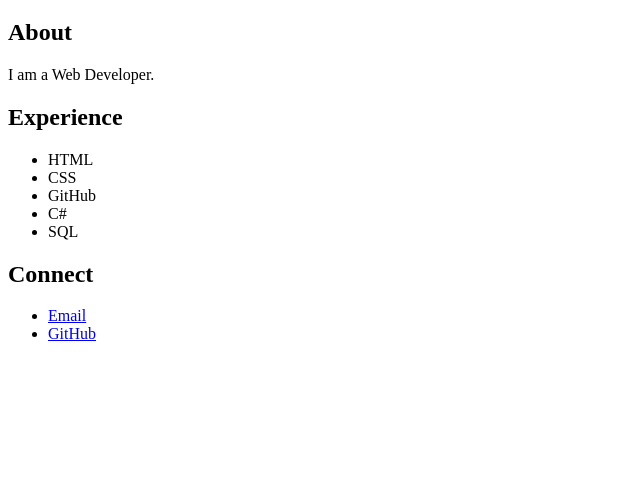
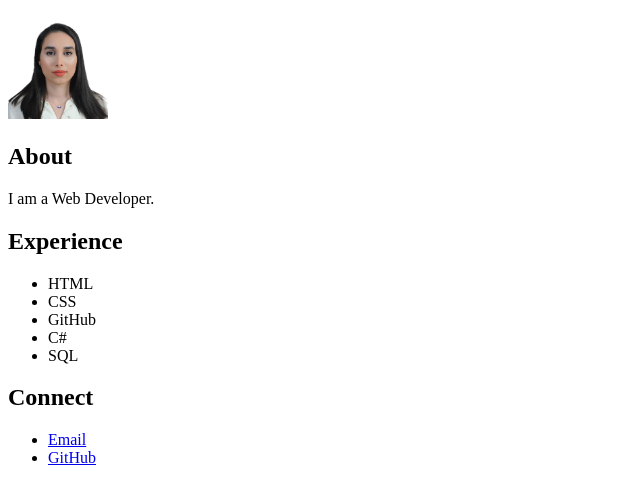
Before and after one commit to MaedeGholipourNozari/Maede-Haumea, a plain HTML site: page index.html in a window 1280 px wide. Shown: the part 61-562 px from the top of the page, without its empty margins (0-640 px from the left). Drawn offline with Linux system fonts and the light colour scheme.

Commit message:
html boilerplate and html markup done

```diff
--- a/index.html
+++ b/index.html
@@ -1,18 +1,26 @@
 <!DOCTYPE html>
-<html lang="en">
+
+<html>
     <head>
         <meta charset="UTF-8">
-    <meta name="viewport" content="width=<device-width>, initial-scale=1.0">
-    <title>Document</title>
+        <meta name="keywords" content="HTML, CSS, JavaScript">
+        <title>
+            My First Haumea Website
+        </title>
     </head>
     <body>
+
         <h1>Maede gholipour</h1>
-
+        <img src="/Images/061191(1402.02.24).jpg"  alt="My Picture" width="100px" height="100px">
         <!-- About -->
+        <section id="About">
             <h2>About</h2>
             <p>I am a Web Developer.</p>
+        </section>
+
 
         <!-- Experience -->
+        <section id="Experience">
             <h2>Experience</h2>
             <ul>
                 <li>HTML</li>
@@ -24,12 +32,17 @@
 
                 <li>SQL</li>
             </ul>
+        </section>
+
 
         <!-- Connect -->
+        <section id="Connect">
             <h2>Connect</h2>
             <ul>
                 <li><a href="mailto:maedegholipour@gmail.com">Email</a></li>
                 <li><a href="https://github.com/MaedeGholipourNozari">GitHub</a></li>
             </ul>
+        </section>
+
     </body>
 </html>
```
Also changed, not shown: Images/061191(1402.02.24).jpg (added). Lines whose indentation alone changed are shown as unchanged.
